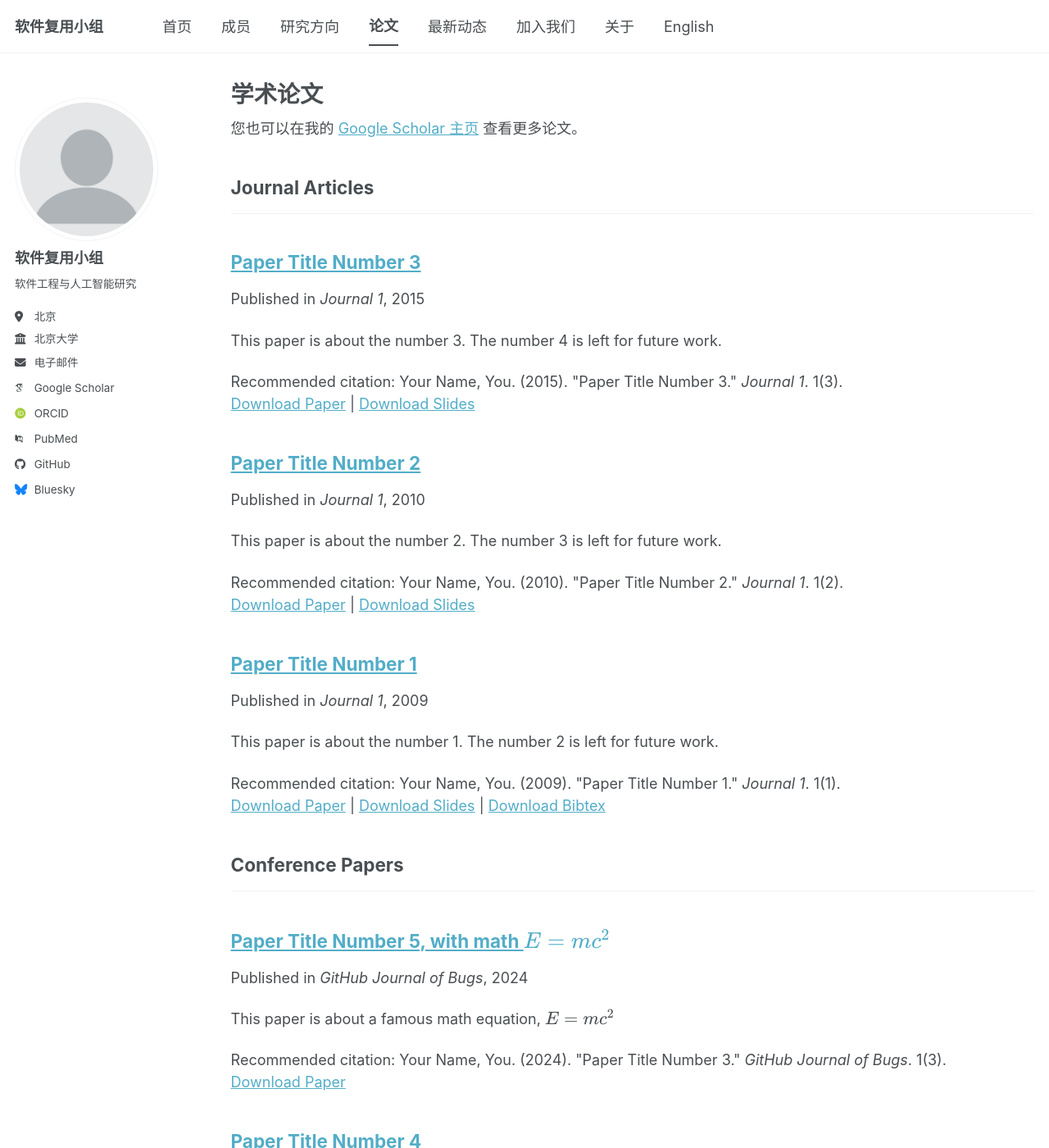
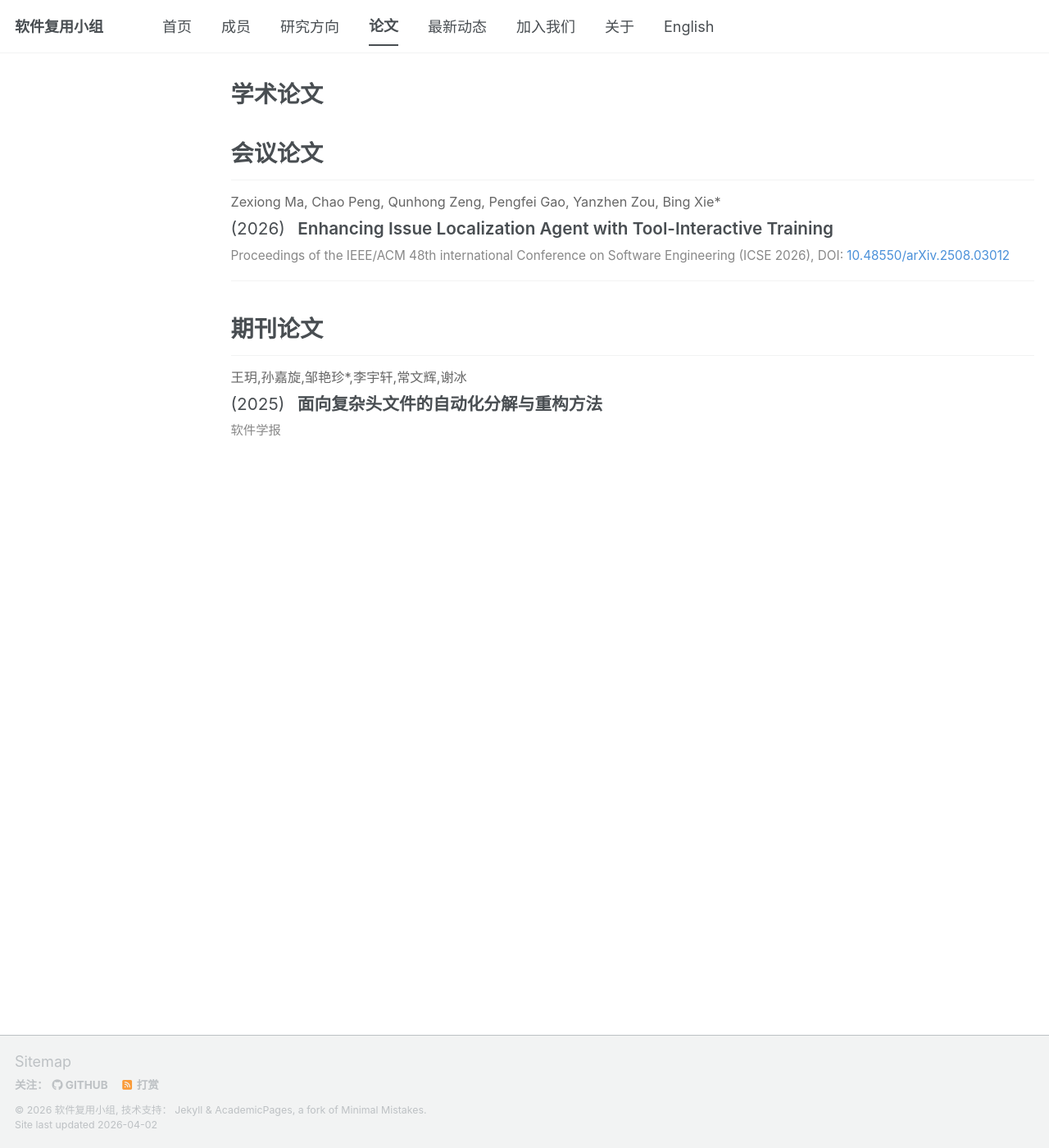
Before and after one commit to a496263365/group, a Jekyll site: the page built from _pages/publications.md, in a window 1280 px wide and 1400 px high. Shown: the whole window at 82% size. Built offline with Jekyll 4.4.1, drawn with Linux system fonts in a browser that asks for light colours; some web fonts are replaced; a script bundle is joined from its source files by our own code; library files that are not in the unit come from our copies; some of the changed text lies outside the part shown.

Commit message:
新增论文页面

```diff
--- a/_config.yml
+++ b/_config.yml
@@ -87,9 +87,9 @@ publication_category:
   books:
     title: 'Books'
   manuscripts:
-    title: 'Journal Articles'
+    title: '期刊论文'
   conferences:
-    title: 'Conference Papers'
+    title: '会议论文'
 
 # Site Settings
 teaser                   :  # filename of teaser fallback teaser image placed in /images/ for social media previews
@@ -227,6 +227,7 @@ collections:
   publications:
     output: true
     permalink: /:collection/:path/
+    date_key: year
   portfolio:
     output: true
     permalink: /:collection/:path/
--- /dev/null
+++ b/_includes/archive-single-paper.html
@@ -0,0 +1,22 @@
+{% include base_path %}
+
+<div class="publication-item">
+  <p class="publication-authors">
+    {% if post.authors %}
+      {{ post.authors | join: ", " }}
+    {% elsif post.author %}
+      {{ post.author }}
+    {% endif %}
+  </p>
+  <p class="publication-title">
+    {% if post.year %}
+      <span class="publication-year">({{ post.year }})</span>
+    {% endif %}
+    {{ post.title }}
+  </p>
+  <p class="publication-venue">
+    {% if post.venue %}
+      {{ post.venue }}{% if post.doi != '' %}, DOI: <a href="https://doi.org/{{ post.doi }}" target="_blank">{{ post.doi }}</a>{% endif %}
+    {% endif %}
+  </p>
+</div>
--- a/_pages/publications.html
+++ /dev/null
@@ -1,33 +0,0 @@
----
-layout: archive
-title: "学术论文"
-permalink: /publications/
-author_profile: true
----
-
-{% if site.author.googlescholar %}
-  <div class="wordwrap">您也可以在我的 <a href="{{site.author.googlescholar}}">Google Scholar 主页</a> 查看更多论文。</div>
-{% endif %}
-
-{% include base_path %}
-
-<!-- New style rendering if publication categories are defined -->
-{% if site.publication_category %}
-  {% for category in site.publication_category  %}
-    {% assign title_shown = false %}
-    {% for post in site.publications reversed %}
-      {% if post.category != category[0] %}
-        {% continue %}
-      {% endif %}
-      {% unless title_shown %}
-        <h2>{{ category[1].title }}</h2><hr />
-        {% assign title_shown = true %}
-      {% endunless %}
-      {% include archive-single.html %}
-    {% endfor %}
-  {% endfor %}
-{% else %}
-  {% for post in site.publications reversed %}
-    {% include archive-single.html %}
-  {% endfor %}
-{% endif %}
--- /dev/null
+++ b/_pages/publications.md
@@ -0,0 +1,22 @@
+---
+layout: archive
+title: "学术论文"
+author_profile: false
+permalink: /publications/
+---
+
+{% include base_path %}
+
+## 会议论文
+
+{% assign conference_papers = site.publications | where: "category", "conferences" | sort: "year" | reverse %}
+{% for post in conference_papers %}
+  {% include archive-single-paper.html %}
+{% endfor %}
+
+## 期刊论文
+
+{% assign journal_papers = site.publications | where: "category", "manuscripts" | sort: "year" | reverse %}
+{% for post in journal_papers %}
+  {% include archive-single-paper.html %}
+{% endfor %}
--- a/_publications/2009-10-01-paper-title-number-1.md
+++ /dev/null
@@ -1,14 +0,0 @@
----
-title: "Paper Title Number 1"
-collection: publications
-category: manuscripts
-permalink: /publication/2009-10-01-paper-title-number-1
-excerpt: 'This paper is about the number 1. The number 2 is left for future work.'
-date: 2009-10-01
-venue: 'Journal 1'
-slidesurl: 'https://academicpages.github.io/files/slides1.pdf'
-paperurl: 'https://academicpages.github.io/files/paper1.pdf'
-bibtexurl: 'https://academicpages.github.io/files/bibtex1.bib'
-citation: 'Your Name, You. (2009). &quot;Paper Title Number 1.&quot; <i>Journal 1</i>. 1(1).'
----
-The contents above will be part of a list of publications, if the user clicks the link for the publication than the contents of section will be rendered as a full page, allowing you to provide more information about the paper for the reader. When publications are displayed as a single page, the contents of the above "citation" field will automatically be included below this section in a smaller font.
--- a/_publications/2010-10-01-paper-title-number-2.md
+++ /dev/null
@@ -1,14 +0,0 @@
----
-title: "Paper Title Number 2"
-collection: publications
-category: manuscripts
-permalink: /publication/2010-10-01-paper-title-number-2
-excerpt: 'This paper is about the number 2. The number 3 is left for future work.'
-date: 2010-10-01
-venue: 'Journal 1'
-slidesurl: 'https://academicpages.github.io/files/slides2.pdf'
-paperurl: 'https://academicpages.github.io/files/paper2.pdf'
-citation: 'Your Name, You. (2010). &quot;Paper Title Number 2.&quot; <i>Journal 1</i>. 1(2).'
----
-
-The contents above will be part of a list of publications, if the user clicks the link for the publication than the contents of section will be rendered as a full page, allowing you to provide more information about the paper for the reader. When publications are displayed as a single page, the contents of the above "citation" field will automatically be included below this section in a smaller font.
--- a/_publications/2015-10-01-paper-title-number-3.md
+++ /dev/null
@@ -1,14 +0,0 @@
----
-title: "Paper Title Number 3"
-collection: publications
-category: manuscripts
-permalink: /publication/2015-10-01-paper-title-number-3
-excerpt: 'This paper is about the number 3. The number 4 is left for future work.'
-date: 2015-10-01
-venue: 'Journal 1'
-slidesurl: 'https://academicpages.github.io/files/slides3.pdf'
-paperurl: 'https://academicpages.github.io/files/paper3.pdf'
-citation: 'Your Name, You. (2015). &quot;Paper Title Number 3.&quot; <i>Journal 1</i>. 1(3).'
----
-
-The contents above will be part of a list of publications, if the user clicks the link for the publication than the contents of section will be rendered as a full page, allowing you to provide more information about the paper for the reader. When publications are displayed as a single page, the contents of the above "citation" field will automatically be included below this section in a smaller font.
--- a/_publications/2025-06-08-paper-title-number-5.md
+++ /dev/null
@@ -1,13 +0,0 @@
----
-title: "Paper Title Number 5, with math $$E=mc^2$$"
-collection: publications
-category: conferences
-permalink: /publication/2024-02-17-paper-title-number-4
-excerpt: 'This paper is about a famous math equation, $$E=mc^2$$'
-date: 2024-02-17
-venue: 'GitHub Journal of Bugs'
-paperurl: 'https://academicpages.github.io/files/paper3.pdf'
-citation: 'Your Name, You. (2024). &quot;Paper Title Number 3.&quot; <i>GitHub Journal of Bugs</i>. 1(3).'
----
-
-Using [MathJax](https://www.mathjax.org/) in the description is supported - $$E=mc^2$$ - however, the use must be mindful that the default delimiters are `$$...$$` and `\\[...\\]` which differs from the `$...$` that is typically expected.
--- a/_sass/layout/_archive.scss
+++ b/_sass/layout/_archive.scss
@@ -12,6 +12,13 @@
   @include breakpoint($large) {
     @include span(10 of 12 last);
     @include prefix(0.5 of 12);
+  }
+
+  h2 {
+    padding-bottom: 0.5em;
+    margin-top: 1.5em;
+    border-bottom: 1px solid var(--global-border-color);
+    font-size: $type-size-3;
   }
 
   a {
@@ -81,6 +88,62 @@
 
   .archive__item-title {
     text-decoration: underline;
+  }
+}
+
+/* ==========================================================================
+   PUBLICATION
+   ========================================================================== */
+
+.publication-item {
+  margin-bottom: 1.5em;
+  padding-bottom: 1em;
+  border-bottom: 1px solid var(--global-border-color);
+
+  &:last-child {
+    border-bottom: none;
+  }
+}
+
+.publication-authors {
+  margin: 0 0 0.3em;
+  font-size: 0.9rem;
+  color: #666;
+}
+
+.publication-title {
+  margin: 0 0 0.3em;
+  font-size: 1.15rem;
+  font-weight: 600;
+
+  .publication-year {
+    font-weight: 400;
+    color: var(--global-text-color);
+    margin-right: 0.5em;
+  }
+
+  a {
+    color: #333;
+    text-decoration: none;
+
+    &:hover {
+      text-decoration: underline;
+    }
+  }
+}
+
+.publication-venue {
+  margin: 0;
+  font-size: 0.85rem;
+  color: #888;
+
+  a {
+    color: #4a90d9;
+    text-decoration: none;
+
+    &:hover {
+      text-decoration: underline;
+    }
   }
 }
 
```
Also changed, not shown: _publications/01.md (added, +9 -0 lines), _publications/02.md (added, +9 -0 lines), _publications/2024-02-17-paper-title-number-4.md (deleted, +0 -13 lines).
